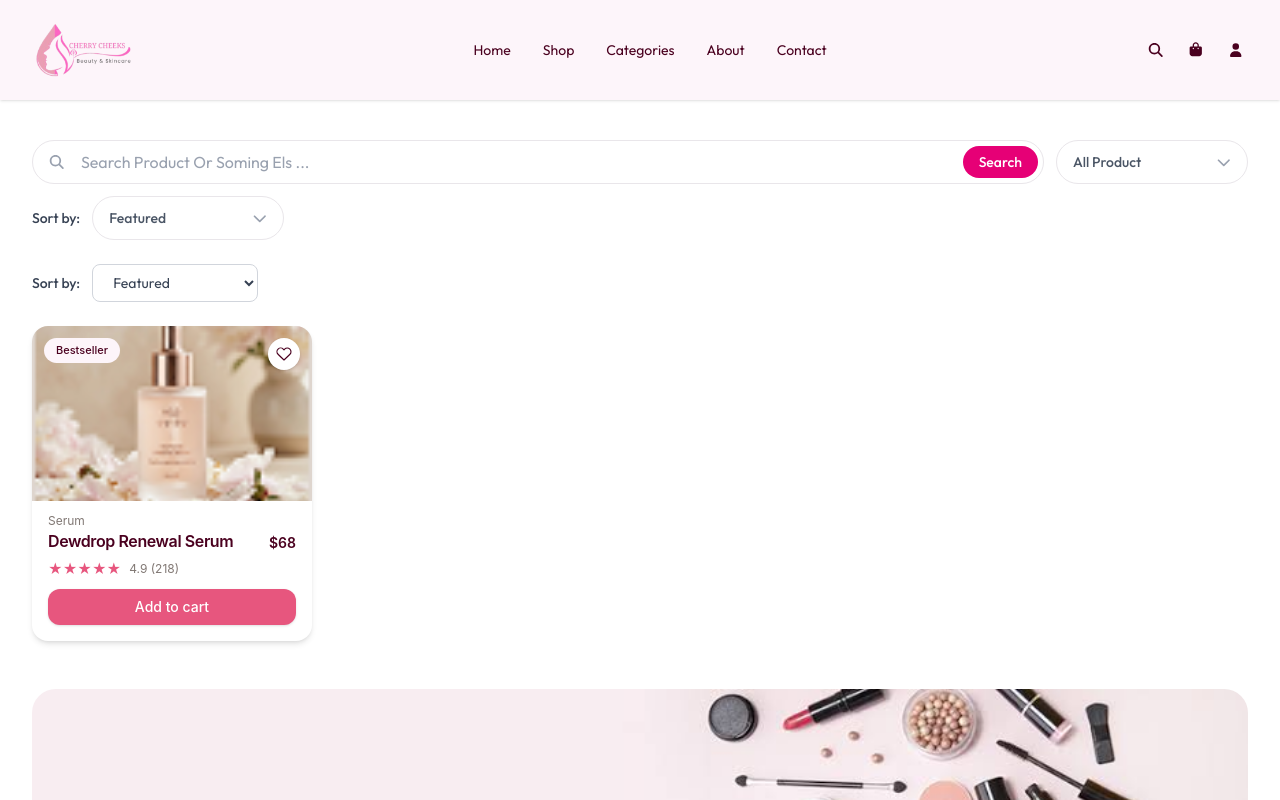
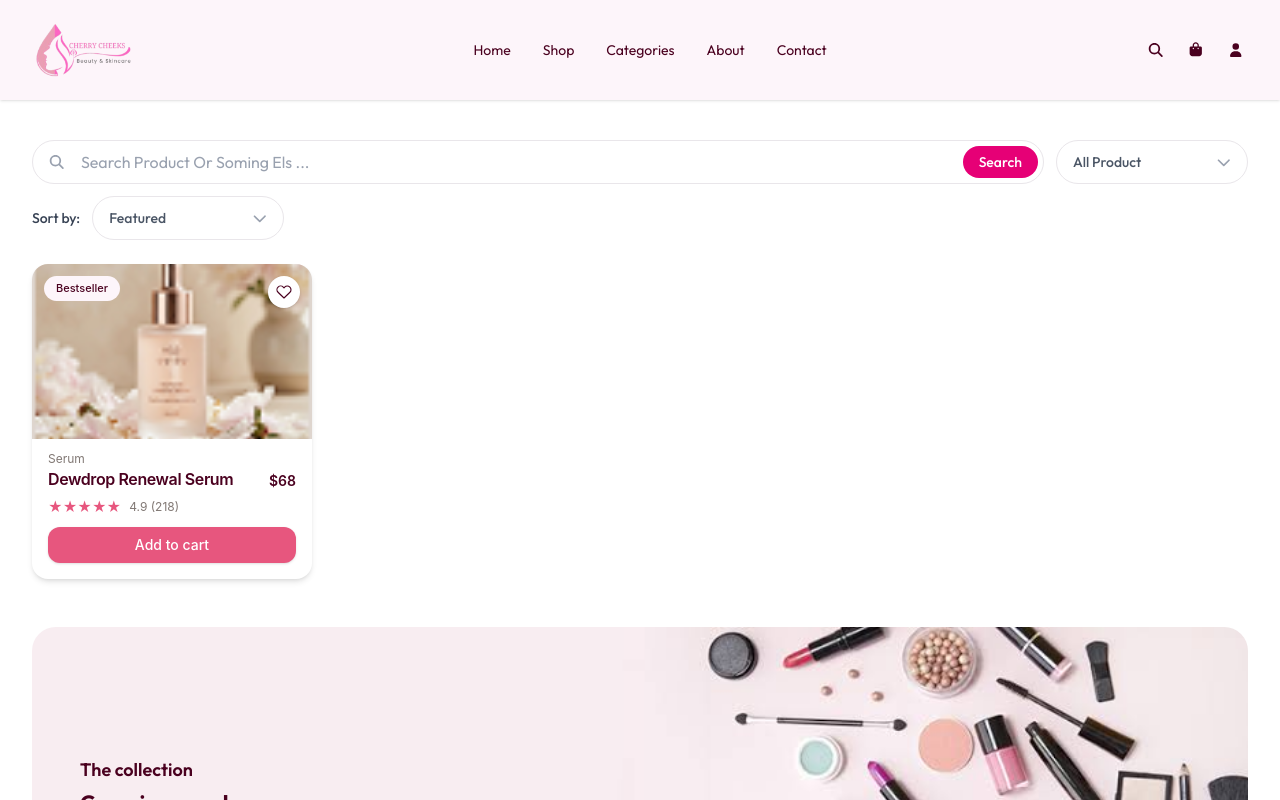
Before and after one commit to Seyhaz-Dev/Cherry-Cheeks-Cosmetics, a React (Vite) app: page /shop in a window 1280 px wide. Shown: the top 800 px of the page. Built offline with nearby package versions, Linux system fonts and the light colour scheme.

Commit message:
do feat/shop

```diff
--- a/src/pages/Shop.jsx
+++ b/src/pages/Shop.jsx
@@ -9,23 +9,6 @@ function Shop() {
 
         <div className="mb-6">
           <SearchBar />
-        </div>
-
-        <div className="mb-6">
-          <div className="flex flex-col gap-4 sm:flex-row sm:items-center sm:justify-between">
-            <div className="flex flex-col gap-3 sm:flex-row sm:items-center sm:gap-3">
-              <span className="text-sm font-medium text-gray-700">Sort by:</span>
-
-              <select className="w-full rounded-lg border border-gray-300 px-4 py-2 text-sm text-gray-700 focus:outline-none focus:ring-2 focus:ring-pink-500 sm:w-auto">
-                <option>Featured</option>
-                <option>Price: Low to High</option>
-                <option>Price: High to Low</option>
-                <option>Rating</option>
-                <option>Newest</option>
-              </select>
-
-            </div>
-          </div>
         </div>
 
         <div className="mb-12">
```
